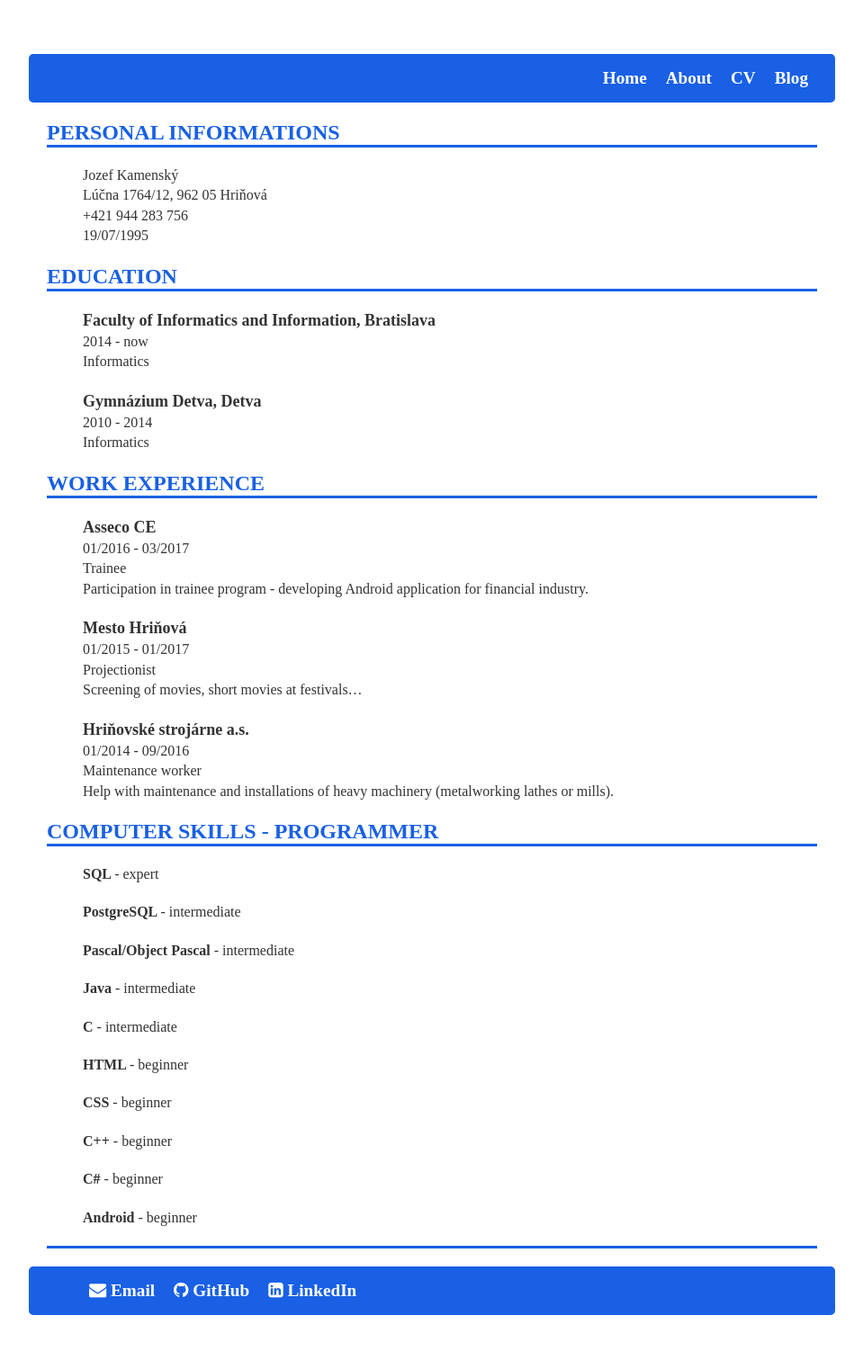
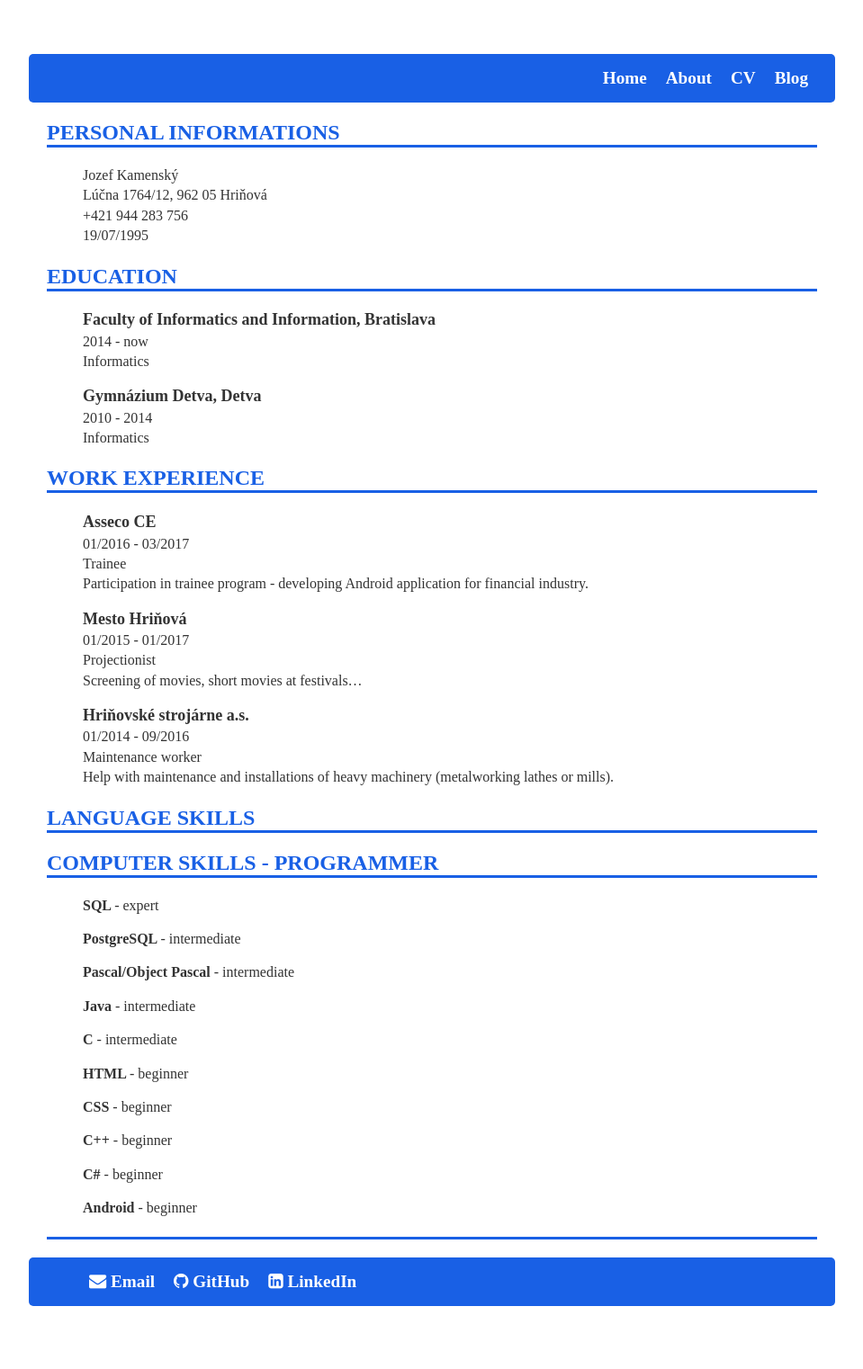
Before and after one commit to JozefKamensky/jozefkamensky.github.io, a Jekyll site: the page built from cv/index.html, in a window 1280 px wide. Shown: the whole page at 90% size, without its empty margins (160-1119 px from the left). Built offline with Jekyll 4.4.1, drawn with Linux system fonts in a browser that asks for light colours.

Commit message:
added language section to cv + css changes

```diff
--- a/css/main.css
+++ b/css/main.css
@@ -48,7 +48,7 @@ div.container:after {
     color: #1960e5;
 }
 .resume-content {
-    margin: 20px 0 0 40px;
+    margin: 15px 0 0 40px;
 }
 .resume-content p,.title {
     padding: 0;
--- a/cv/index.html
+++ b/cv/index.html
@@ -36,18 +36,43 @@ title: Jozef Kamensky CV
 </div>
 
 <div class="resume-category">
+    <h2> {{ "language skills" | upcase }} </h2>
+    {% assign langs = site.r-languages | sort: 'level' | reverse %}
+    {% for lang in langs %}
+    <div class="resume-content">
+        <p> <b> {{ lang.name }} </b>
+            {% case lang.level %}
+                {% when 'A1' %}
+                    - Beginner
+                {% when 'A2' %}
+                    - intermediate
+                {% when 'B1' %}
+                    - Intermediate
+                {% when 'B2' %}
+                    - Upper intermediate
+                {% when 'C1' %}
+                    - intermediate
+                {% when 'C2' %}
+                    - Proficiency
+            {% endcase %}
+            </p>
+    </div>
+    {% endfor %}
+</div>
+
+<div class="resume-category">
     <h2> {{ "computer skills - programmer" | upcase}} </h2>
     {% assign skills = site.r-skills | sort: 'level' %}
     {% for skill in skills reversed %}
     <div class="resume-content">
-            <p><b>{{ skill.lang }}
-            {% case skill.level%}
+            <p><b>{{ skill.lang }} </b>
+            {% case skill.level %}
                 {% when 1 %}
-                    </b> - beginner</p>
+                    - beginner</p>
                 {% when 2 %}
-                    </b> - intermediate</p>
+                    - intermediate</p>
                 {% when 3 %}
-                    </b> - expert</p>
+                    - expert</p>
             {% endcase %}
     </div>
     {% endfor %}
```
